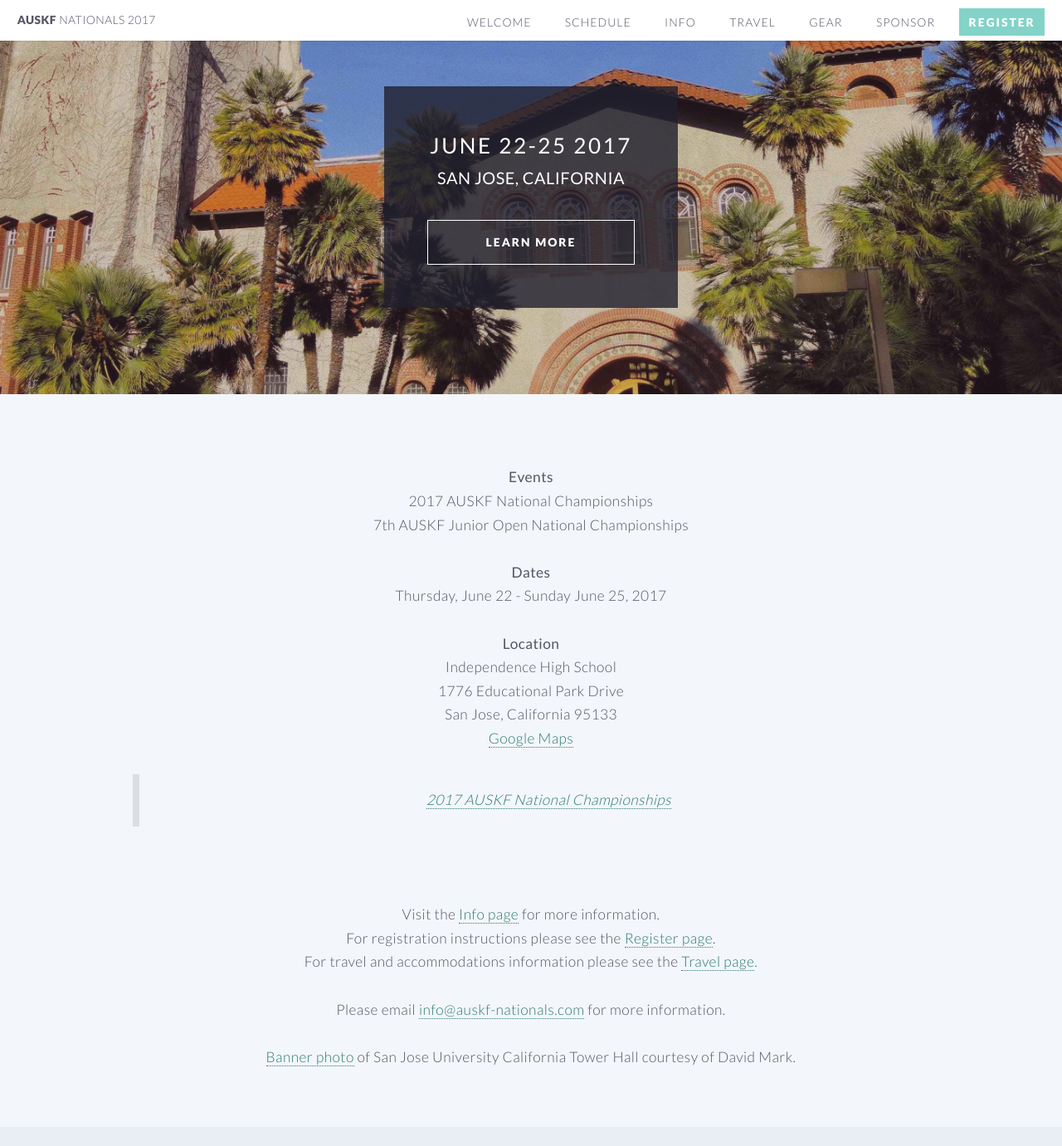
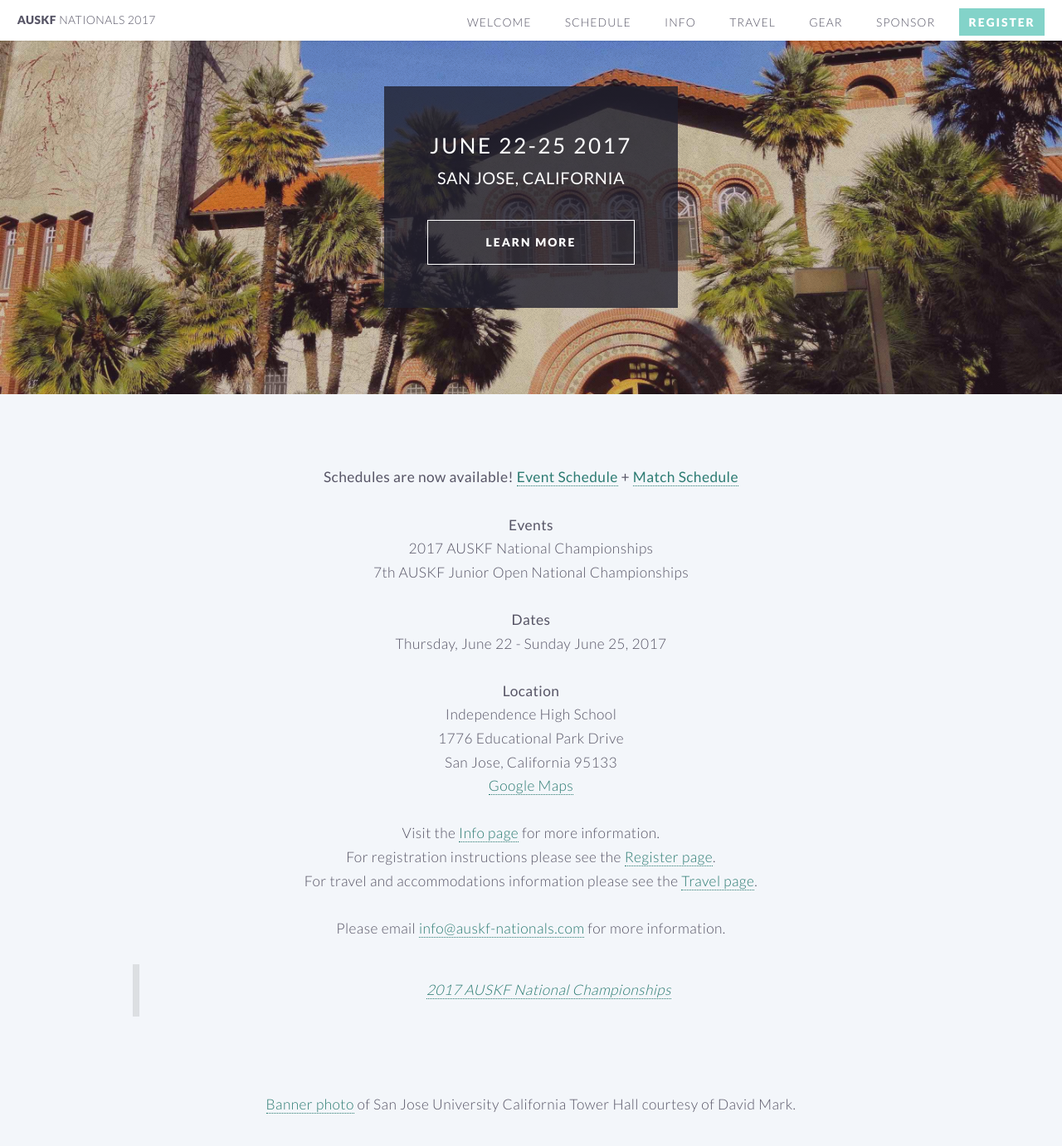
Before and after one commit to auskf-web/auskf-nationals.github.io, a Jekyll site: the page built from index.html, in a window 1280 px wide and 1400 px high. Shown: the top 1381 px of the window at 83% size. Built offline with Jekyll 4.4.1, drawn with Linux system fonts in a browser that asks for light colours.

Commit message:
Event and match schedule to the front page

```diff
--- a/index.html
+++ b/index.html
@@ -23,6 +23,11 @@ layout: landing-page
 <article id="main">
 
 	<header class="special container">
+		<b>Schedules are now available!
+			<a href="assets/schedule.pdf" target="blank"> Event Schedule</a> +
+			<a href="assets/matches.pdf" target="blank">Match Schedule</a>
+		</b><br>
+		<br>
 		<b>Events</b><br>
 		2017 AUSKF National Championships<br>
 		7th AUSKF Junior Open National Championships<br>
```
Also changed, not shown: other parts of index.html (+6 -6 lines).
